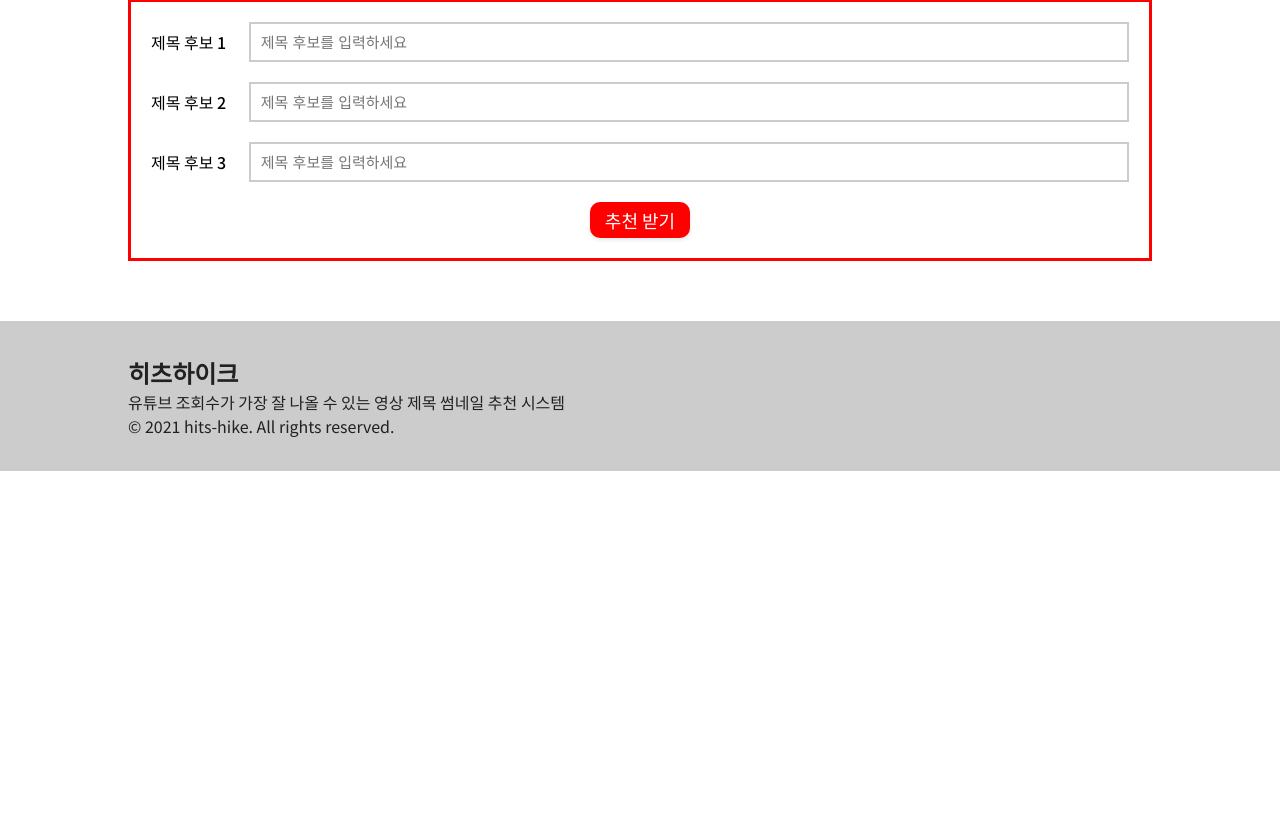
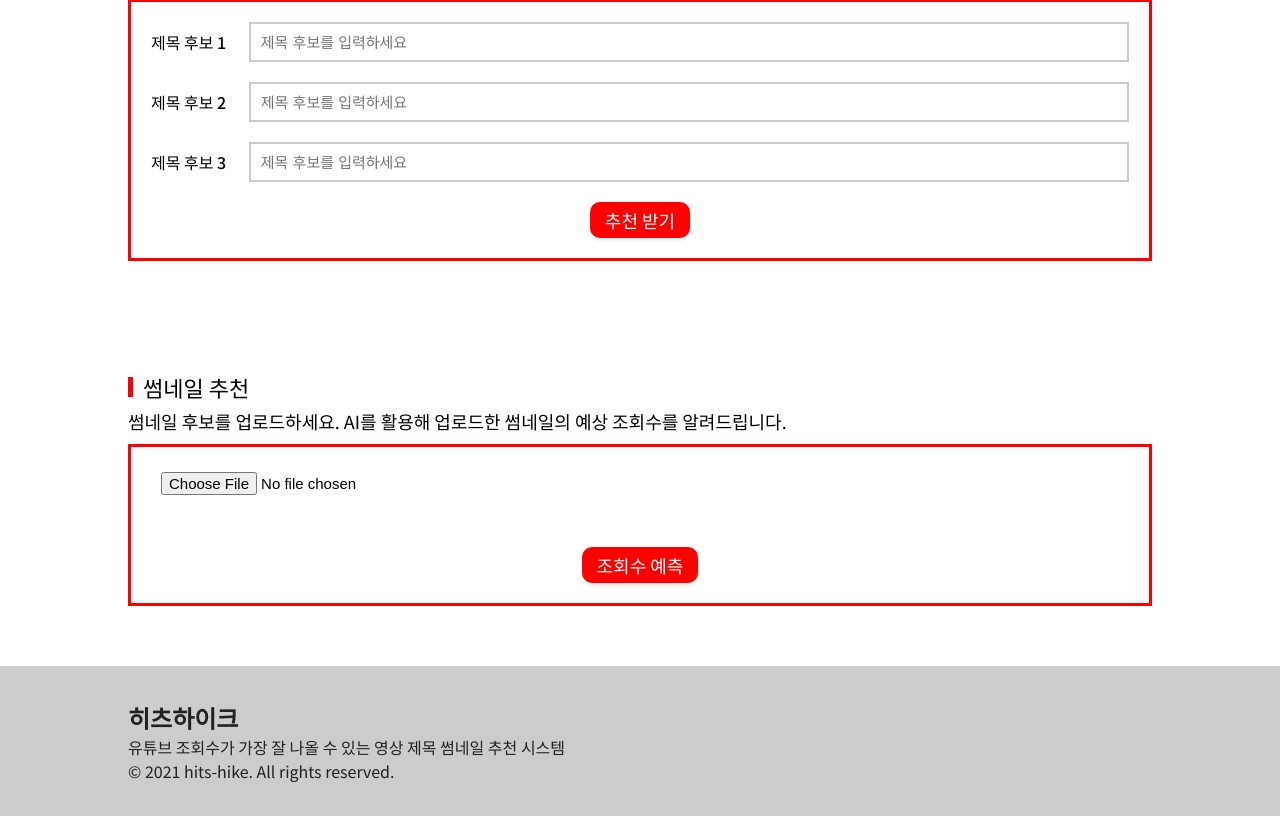
Before and after one commit to hits-hike/hits-hike-web, a Next.js app: page / in a window 1280 px wide. Shown: the part 484-1300 px from the top of the page. Before the commit the page ends 955 px from the top, so only its background shows below. Built offline with nearby package versions, Linux system fonts and the light colour scheme.

Commit message:
✨ feat: Add thumbnail recommendation

```diff
--- a/pages/index.tsx
+++ b/pages/index.tsx
@@ -1,6 +1,7 @@
 import GNB from "../src/components/organisms/GNB";
 import Banner from "../src/components/organisms/Banner";
 import YoutubeTitleRecommendation from "../src/components/organisms/YoutubeTitleRecommendation";
+import YoutubeThumbnailRecommendation from "../src/components/organisms/YoutubeThumbnailRecommendation";
 import GFooter from "../src/components/organisms/GFooter";
 
 export default function Home(): JSX.Element {
@@ -9,6 +10,7 @@ export default function Home(): JSX.Element {
       <GNB></GNB>
       <Banner></Banner>
       <YoutubeTitleRecommendation></YoutubeTitleRecommendation>
+      <YoutubeThumbnailRecommendation></YoutubeThumbnailRecommendation>
       <GFooter></GFooter>
     </>
   );
--- /dev/null
+++ b/src/components/molecules/YoutubeThumbnailRecommendation/Form.tsx
@@ -0,0 +1,71 @@
+import styled from "styled-components";
+import YoutubeFileInput from "./Input";
+import Pill from "../Button/Pill";
+
+type FormProps = {
+  isResultVisible: boolean;
+  setIsResultVisible: React.Dispatch<React.SetStateAction<boolean>>;
+  file: any;
+  setFile: React.Dispatch<React.SetStateAction<any>>;
+  preview: any;
+  setPreview: React.Dispatch<React.SetStateAction<any>>;
+};
+
+export default function Form({
+  isResultVisible,
+  setIsResultVisible,
+  file,
+  setFile,
+  preview,
+  setPreview,
+}: FormProps): JSX.Element {
+  const initialize = (event) => {
+    event.preventDefault();
+    setFile("");
+    setPreview("");
+    setIsResultVisible(false);
+  };
+
+  const showResult = (event) => {
+    event.preventDefault();
+    setIsResultVisible(true);
+  };
+
+  let previewImage = null;
+  if (file !== "") {
+    previewImage = <Img src={preview} />;
+  }
+
+  return (
+    <YoutubeFileForm>
+      <YoutubeFileInput
+        file={file}
+        setFile={setFile}
+        preview={preview}
+        setPreview={setPreview}
+      ></YoutubeFileInput>
+      {previewImage}
+      {isResultVisible ? (
+        <Pill level={1} weight={500} onClick={initialize}>
+          다시 입력하기
+        </Pill>
+      ) : (
+        <Pill level={1} weight={500} onClick={showResult}>
+          조회수 예측
+        </Pill>
+      )}
+    </YoutubeFileForm>
+  );
+}
+
+const YoutubeFileForm = styled.form`
+  width: 100%;
+  display: flex;
+  flex-direction: column;
+  align-items: center;
+`;
+
+const Img = styled.img`
+  max-height: 30rem;
+  margin-bottom: 2rem;
+`;
--- /dev/null
+++ b/src/components/molecules/YoutubeThumbnailRecommendation/Input.tsx
@@ -0,0 +1,53 @@
+/* eslint-disable no-underscore-dangle */
+import styled from "styled-components";
+
+type InputProps = {
+  file: any;
+  setFile: React.Dispatch<React.SetStateAction<any>>;
+  preview: any;
+  setPreview: React.Dispatch<React.SetStateAction<any>>;
+};
+
+export default function Input({
+  file,
+  setFile,
+  preview,
+  setPreview,
+}: InputProps): JSX.Element {
+  const handleFileOnChange = (event) => {
+    event.preventDefault();
+    const reader = new FileReader();
+    const _file = event.target.files[0];
+    reader.onloadend = () => {
+      setFile(_file);
+      setPreview(reader.result);
+    };
+    reader.readAsDataURL(_file);
+  };
+
+  return (
+    <InputWrapper>
+      <StyledInput
+        type="file"
+        accept="image/jpg,impge/png,image/jpeg,image/gif"
+        onChange={handleFileOnChange}
+      ></StyledInput>
+    </InputWrapper>
+  );
+}
+
+const InputWrapper = styled.div`
+  width: 100%;
+  display: flex;
+  align-items: center;
+  justify-content: space-between;
+  margin-bottom: 2rem;
+`;
+
+const StyledInput = styled.input`
+  font-size: 1.5rem;
+  width: 90%;
+  height: 4rem;
+  box-sizing: border-box;
+  padding: 0.5rem 1rem;
+`;
--- /dev/null
+++ b/src/components/molecules/YoutubeThumbnailRecommendation/Result.tsx
@@ -0,0 +1,21 @@
+import styled from "styled-components";
+import Text from "../../atoms/Text";
+
+export default function Result(): JSX.Element {
+  // 결과 하드코딩함 (추후 백엔드와 연결 예정)
+  return (
+    <Wrapper>
+      <Text level={1} weight={500}>
+        AI를 활용해 조회수를 예측한 결과, 1개월 동안 1만 이상 3만 이하의
+        조회수에 도달할 것으로 예측됩니다.
+      </Text>
+    </Wrapper>
+  );
+}
+
+const Wrapper = styled.div`
+  width: 100%;
+  margin-top: 2rem;
+  display: flex;
+  flex-direction: column;
+`;
--- /dev/null
+++ b/src/components/organisms/YoutubeThumbnailRecommendation.tsx
@@ -0,0 +1,52 @@
+import { useState } from "react";
+import styled from "styled-components";
+import Colors from "../atoms/Colors";
+import Text from "../atoms/Text";
+import ArticleTitle from "../molecules/ArticleTitle";
+import YoutubeFileForm from "../molecules/YoutubeThumbnailRecommendation/Form";
+import RecommendationResult from "../molecules/YoutubeThumbnailRecommendation/Result";
+
+export default function YoutubeThumbnailRecommendation(): JSX.Element {
+  const [isResultVisible, setIsResultVisible] = useState<boolean>(false);
+  const [file, setFile] = useState();
+  const [preview, setPreview] = useState();
+
+  return (
+    <Wrapper>
+      <ArticleTitle title="썸네일 추천"></ArticleTitle>
+      <Text level={1}>
+        썸네일 후보를 업로드하세요. AI를 활용해 업로드한 썸네일의 예상 조회수를
+        알려드립니다.
+      </Text>
+      <ContentsWrapper>
+        <YoutubeFileForm
+          isResultVisible={isResultVisible}
+          setIsResultVisible={setIsResultVisible}
+          file={file}
+          setFile={setFile}
+          preview={preview}
+          setPreview={setPreview}
+        ></YoutubeFileForm>
+        {isResultVisible && <RecommendationResult />}
+      </ContentsWrapper>
+    </Wrapper>
+  );
+}
+
+const Wrapper = styled.article`
+  width: 100%;
+  padding: 5rem 10%;
+  display: flex;
+  flex-direction: column;
+  box-sizing: border-box;
+`;
+
+const ContentsWrapper = styled.div`
+  margin: 1rem 0;
+  padding: 2rem;
+  box-sizing: border-box;
+  border: 0.3rem solid ${Colors.RED};
+  display: flex;
+  flex-direction: column;
+  align-items: center;
+`;
```
